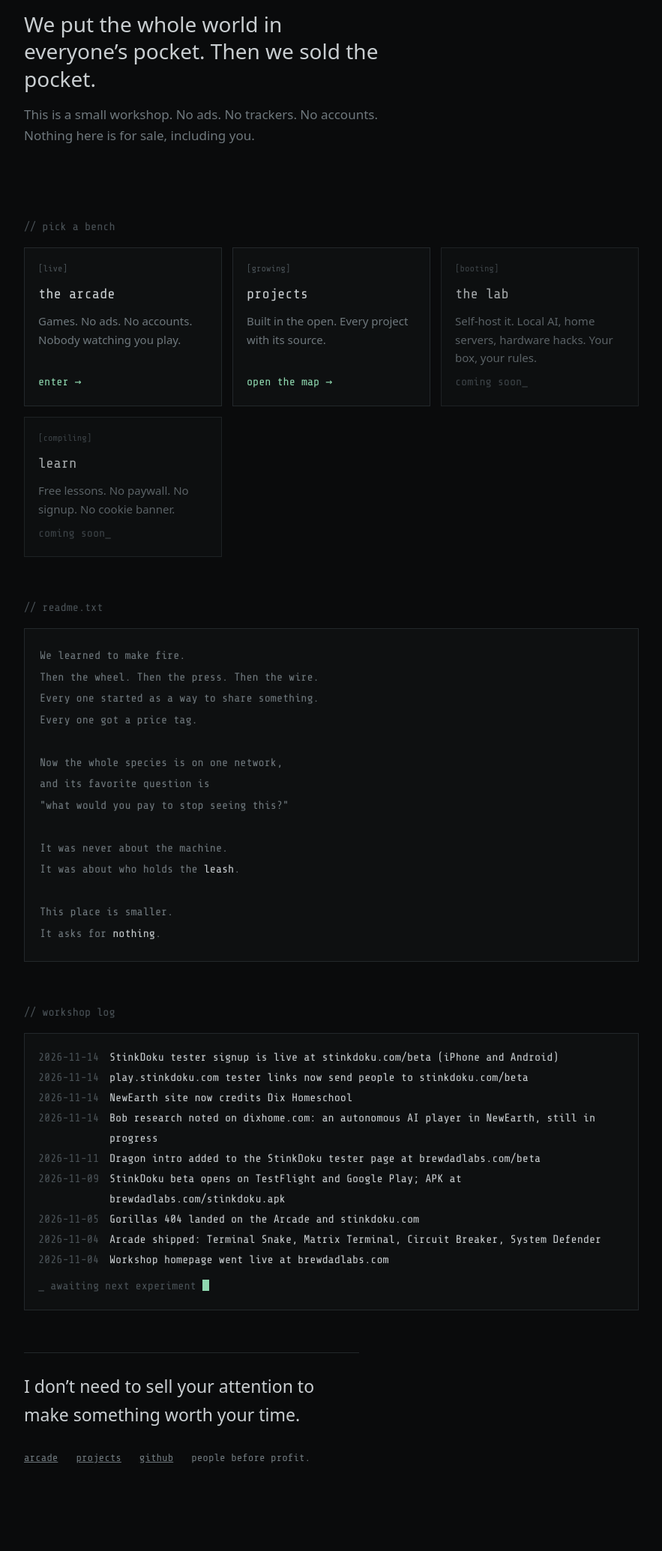
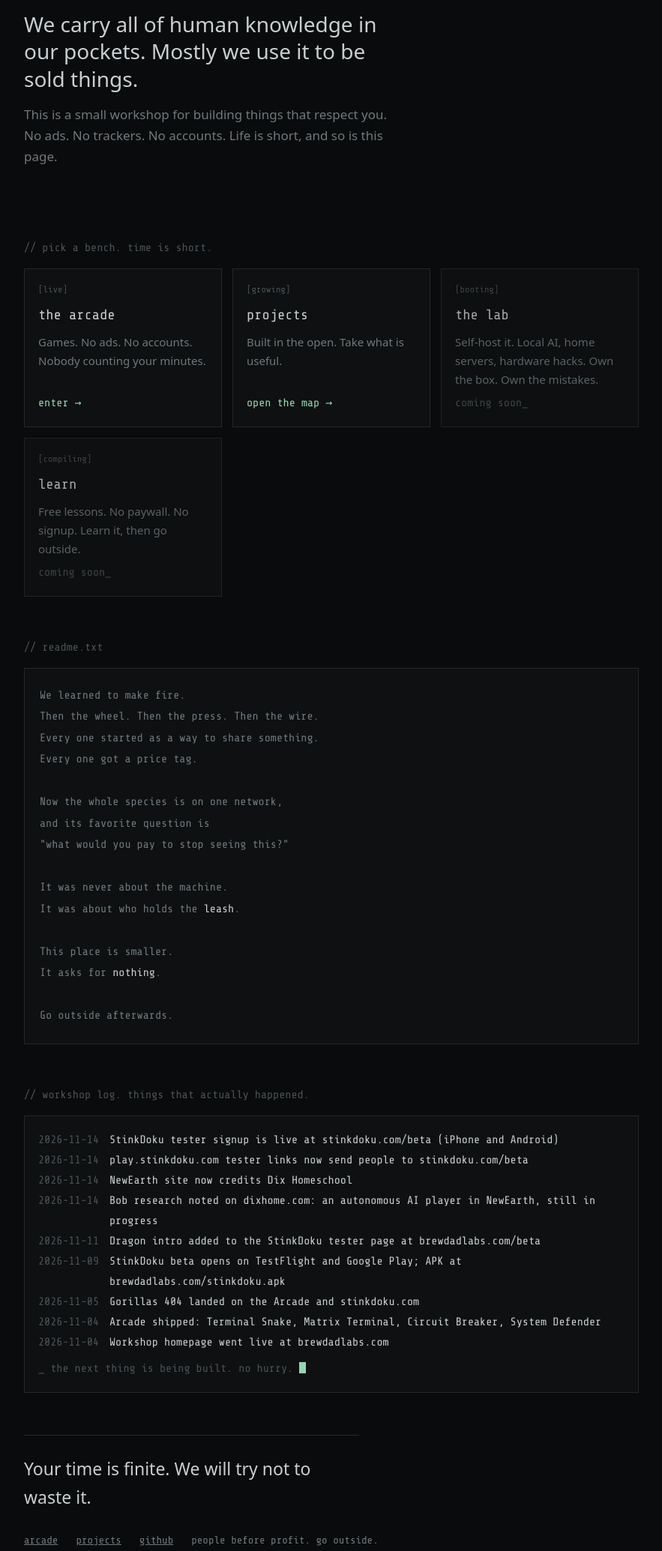
Before and after one commit to BREWDADlabs/brewdadlabs-site, a plain HTML site: page site/index.html in a window 1280 px wide. Shown: the part 320-2389 px from the top of the page at 75% size, without its empty margins (198-1081 px from the left). Before the commit the page ends 2332 px from the top, so only its background shows below. Drawn offline with Linux system fonts and the light colour scheme.

Commit message:
Homepage: carry the wasted-tech, short-life feeling through every section (preview only)
Co-Authored-By: Claude Sonnet 5.5 <noreply@anthropic.com>

```diff
--- a/site/index.html
+++ b/site/index.html
@@ -67,15 +67,15 @@ footer{display:flex;flex-wrap:wrap;gap:12px 24px;font-size:14px;color:var(--mute
 <span class="on m"><i></i>online</span>
 <h1 class="m">brewdadlabs</h1>
 <p class="sub m">a home workshop. est. by curiosity.</p>
-<p class="tl">We put the whole world in everyone’s pocket. Then we sold the pocket.</p>
-<p class="lead">This is a small workshop. No ads. No trackers. No accounts. Nothing here is for sale, including you.</p>
+<p class="tl">We carry all of human knowledge in our pockets. Mostly we use it to be sold things.</p>
+<p class="lead">This is a small workshop for building things that respect you. No ads. No trackers. No accounts. Life is short, and so is this page.</p>
 </section>
-<h2 class="m">// pick a bench</h2>
+<h2 class="m">// pick a bench. time is short.</h2>
 <div class="grid">
-<a class="card" href="https://arcade.brewdadlabs.com"><span class="tag">[live]</span><h3 class="m">the arcade</h3><p>Games. No ads. No accounts. Nobody watching you play.</p><span class="go m">enter →</span></a>
-<a class="card" href="/projects"><span class="tag">[growing]</span><h3 class="m">projects</h3><p>Built in the open. Every project with its source.</p><span class="go m">open the map →</span></a>
-<div class="card soon"><span class="tag">[booting]</span><h3 class="m">the lab</h3><p>Self-host it. Local AI, home servers, hardware hacks. Your box, your rules.</p><span class="go m">coming soon_</span></div>
-<div class="card soon"><span class="tag">[compiling]</span><h3 class="m">learn</h3><p>Free lessons. No paywall. No signup. No cookie banner.</p><span class="go m">coming soon_</span></div>
+<a class="card" href="https://arcade.brewdadlabs.com"><span class="tag">[live]</span><h3 class="m">the arcade</h3><p>Games. No ads. No accounts. Nobody counting your minutes.</p><span class="go m">enter →</span></a>
+<a class="card" href="/projects"><span class="tag">[growing]</span><h3 class="m">projects</h3><p>Built in the open. Take what is useful.</p><span class="go m">open the map →</span></a>
+<div class="card soon"><span class="tag">[booting]</span><h3 class="m">the lab</h3><p>Self-host it. Local AI, home servers, hardware hacks. Own the box. Own the mistakes.</p><span class="go m">coming soon_</span></div>
+<div class="card soon"><span class="tag">[compiling]</span><h3 class="m">learn</h3><p>Free lessons. No paywall. No signup. Learn it, then go outside.</p><span class="go m">coming soon_</span></div>
 </div>
 <h2 class="m">// readme.txt</h2>
 <pre class="readme">We learned to make fire.
@@ -91,20 +91,22 @@ It was never about the machine.
 It was about who holds the <b>leash</b>.
 
 This place is smaller.
-It asks for <b>nothing</b>.</pre>
-<h2 class="m">// workshop log</h2>
+It asks for <b>nothing</b>.
+
+Go outside afterwards.</pre>
+<h2 class="m">// workshop log. things that actually happened.</h2>
 <div id="feed"></div>
-<p class="msg">I don’t need to sell your attention to make something worth your time.</p>
-<footer class="m"><a href="https://arcade.brewdadlabs.com">arcade</a><a href="/projects">projects</a><a href="https://github.com/BrewDadLabs" rel="noopener">github</a><span>people before profit.</span></footer>
+<p class="msg">Your time is finite. We will try not to waste it.</p>
+<footer class="m"><a href="https://arcade.brewdadlabs.com">arcade</a><a href="/projects">projects</a><a href="https://github.com/BrewDadLabs" rel="noopener">github</a><span>people before profit. go outside.</span></footer>
 </main>
 <script>
 (()=>{
 const $=s=>document.querySelector(s),RM=matchMedia('(prefers-reduced-motion:reduce)').matches;
 // Workshop log: edit by hand. Real events only, no simulated telemetry.
 const LOG=[["2026-11-14","StinkDoku tester signup is live at stinkdoku.com/beta (iPhone and Android)"],["2026-11-14","play.stinkdoku.com tester links now send people to stinkdoku.com/beta"],["2026-11-14","NewEarth site now credits Dix Homeschool"],["2026-11-14","Bob research noted on dixhome.com: an autonomous AI player in NewEarth, still in progress"],["2026-11-11","Dragon intro added to the StinkDoku tester page at brewdadlabs.com/beta"],["2026-11-09","StinkDoku beta opens on TestFlight and Google Play; APK at brewdadlabs.com/stinkdoku.apk"],["2026-11-05","Gorillas 404 landed on the Arcade and stinkdoku.com"],["2026-11-04","Arcade shipped: Terminal Snake, Matrix Terminal, Circuit Breaker, System Defender"],["2026-11-04","Workshop homepage went live at brewdadlabs.com"]];
-$('#feed').innerHTML=LOG.map(e=>`<div><time>${e[0]}</time><span>${e[1]}</span></div>`).join('')+'<div class="w">_ awaiting next experiment <span class="cur"></span></div>';
+$('#feed').innerHTML=LOG.map(e=>`<div><time>${e[0]}</time><span>${e[1]}</span></div>`).join('')+'<div class="w">_ the next thing is being built. no hurry. <span class="cur"></span></div>';
 // boot
-const L=["brewdadlabs // ohio","initializing workshop...","<span class=ok>[ok]</span> ads: none","<span class=ok>[ok]</span> trackers: none","<span class=ok>[ok]</span> accounts: none","<span class=ok>[ok]</span> your attention: not for sale","<span class=ok>[ok]</span> engagement metrics: none","<span class=wn>[ok] coffee: unknown</span>","welcome."];
+const L=["brewdadlabs // ohio","initializing workshop...","<span class=ok>[ok]</span> ads: none","<span class=ok>[ok]</span> trackers: none","<span class=ok>[ok]</span> accounts: none","<span class=ok>[ok]</span> your attention: not for sale","<span class=ok>[ok]</span> engagement metrics: none","<span class=ok>[ok]</span> ego: minimal","<span class=ok>[ok]</span> meaning of life: unknown","<span class=wn>[ok] coffee: unknown</span>","welcome."];
 const b=$('#boot');let i=0,t;
 const done=()=>{clearTimeout(t);b.classList.add('out');try{sessionStorage.setItem('bdl-boot','1')}catch(e){}setTimeout(()=>b.remove(),600)};
 let seen=false;try{seen=sessionStorage.getItem('bdl-boot')}catch(e){}
```
